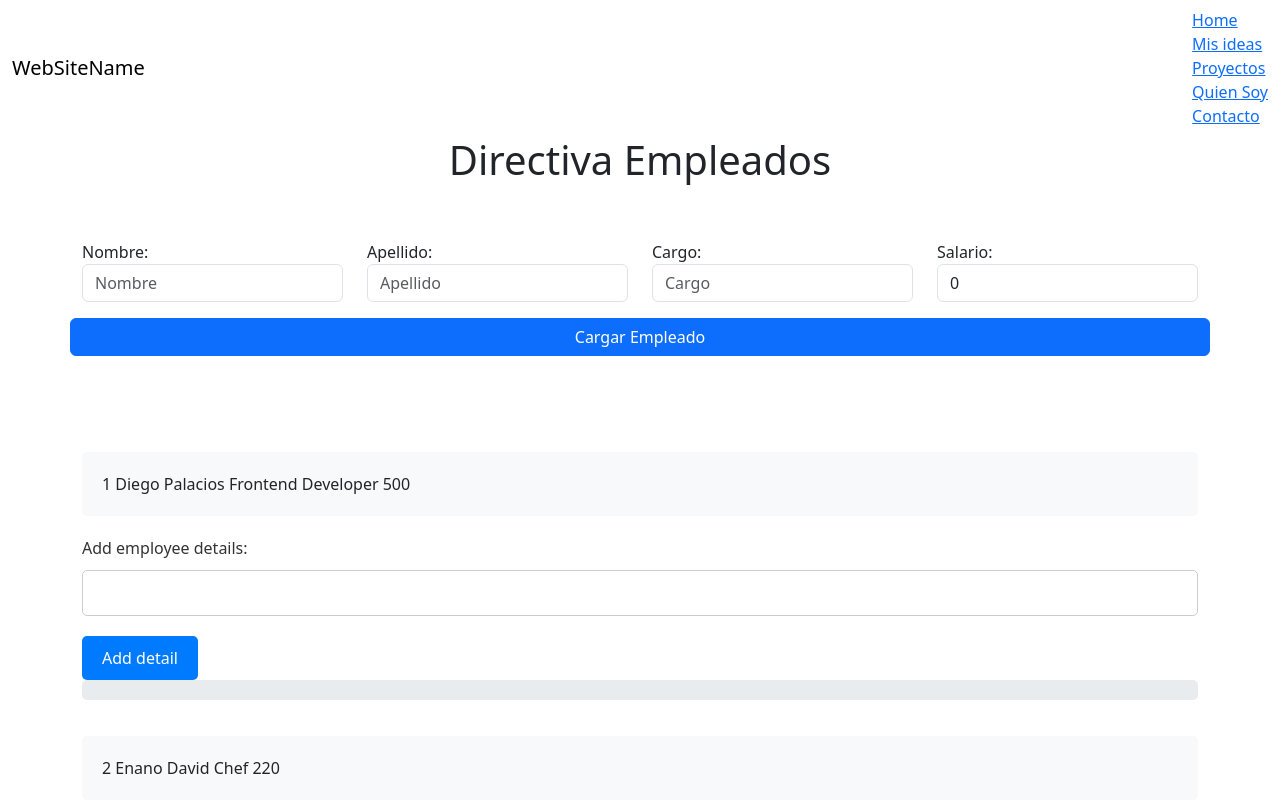
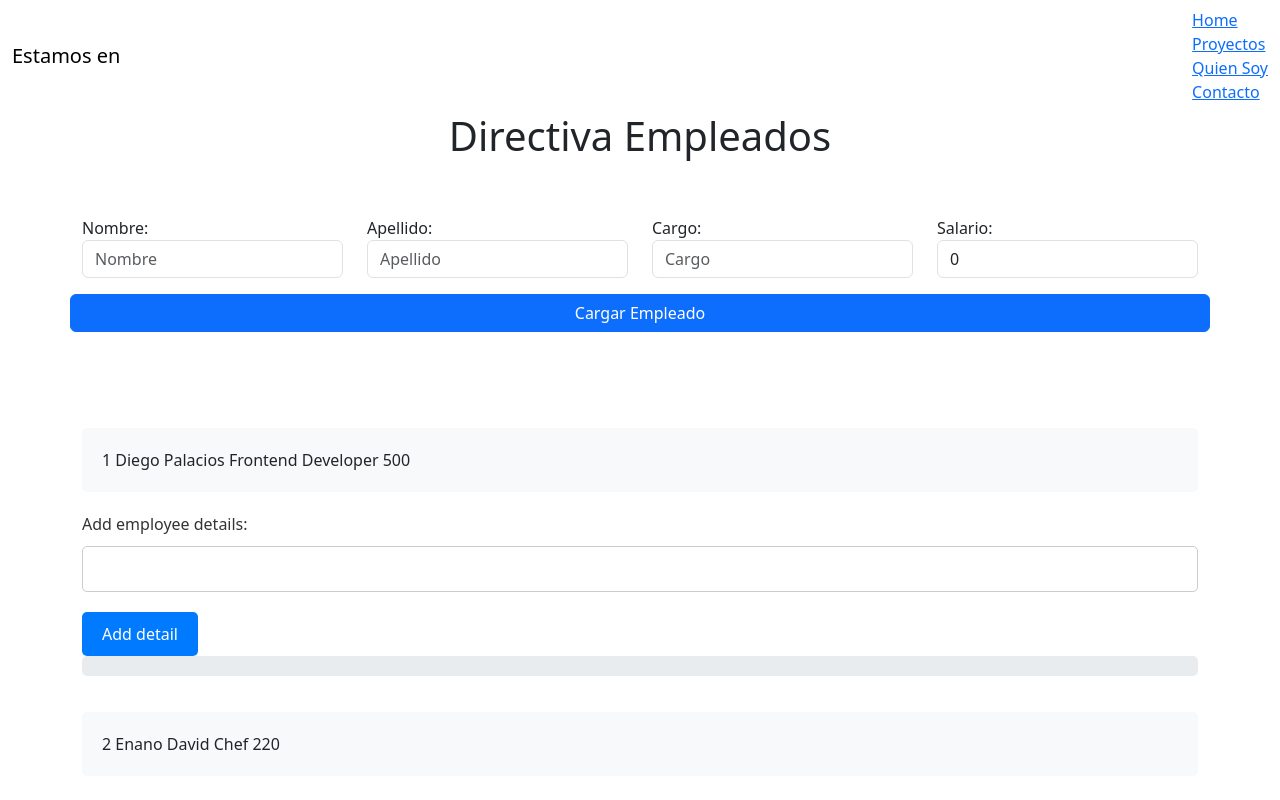
Before and after one commit to CodingDiego/DirectivasII, an Angular app: page / in a window 1280 px wide. Shown: the top 800 px of the page. Built offline with nearby package versions, Linux system fonts and the light colour scheme.

Commit message:
ADD:Routing Logic

```diff
--- a/src/app/app.component.html
+++ b/src/app/app.component.html
@@ -1,63 +1,17 @@
 <nav class="navbar navbar-inverse">
   <div class="container-fluid">
     <div class="navbar-header">
-      <a class="navbar-brand" href="#">WebSiteName</a>
+      <a class="navbar-brand">Estamos en </a>
     </div>
     <ul class="nav navbar-nav">
-      <li class="active"><a href="#">Home</a></li>
-      <li><a href="#">Mis ideas</a></li>
-      <li><a href="#">Proyectos</a></li>
-      <li><a href="#">Quien Soy</a></li>
-      <li><a href="#">Contacto</a></li>
+      <li class="active">
+        <a routerLink="" routerLinkActive="active">Home</a>
+      </li>
+      <li><a routerLink="/proyectos">Proyectos</a></li>
+      <li><a routerLink="/quien" routerLinkActive="active">Quien Soy</a></li>
+      <li><a routerLink="contacto" routerLinkActive="active">Contacto</a></li>
     </ul>
   </div>
 </nav>
 
-<div class="container">
-  <div class="col" style="text-align: center; justify-content: center;"><h1>{{title}}</h1></div>
-
-  <br><br/>
-
-  <form class="form-group row">
-
-   <div class="form-group col-md-3">
-
-    <label for="nombre">Nombre:</label>
-    <input type="text" name="nombre" id="nombre" placeholder="Nombre" class="form-control" [(ngModel)]="cuadroNombre">
-
-   </div>
-
-   <div class="form-group col-md-3">
-
-    <label for="apellido">Apellido:</label>
-    <input type="text" name="apellido" id="apellido" placeholder="Apellido" class="form-control" [(ngModel)]="cuadroApellido">
-
-   </div>
-
-   <div class="form-group col-md-3">
-
-    <label for="cargo">Cargo:</label>
-    <input type="text" name="cargo" id="cargo" placeholder="Cargo" class="form-control" [(ngModel)]="cuadroCargo">
-
-   </div>
-
-   <div class="form-group col-md-3">
-
-    <label for="salario">Salario:</label>
-    <input type="number" name="salario" id="salario" placeholder="Salario" class="form-control" [(ngModel)]="cuadroSalario">
-
-   </div>
-
-   <br>
-   <button type="submit" class="btn btn-primary" (click)="agregarEmpleado()" style="margin-top: 1rem;">Cargar Empleado</button>
-   <br>
-
-  </form>
-
-  <br><br/>
-
-  <br><br/>
-
-</div>
-
-<app-child-employee *ngFor="let empleado of empleados; let i = index" [itemEmpleado]="empleado" [indice]="i"></app-child-employee>
+<router-outlet></router-outlet>
--- a/src/app/app.component.ts
+++ b/src/app/app.component.ts
@@ -1,11 +1,12 @@
-import { Component, OnInit } from '@angular/core';
+import { Component } from '@angular/core';
 import { CommonModule } from '@angular/common';
-import { RouterModule, RouterOutlet } from '@angular/router';
+import {
+  RouterLink,
+  RouterLinkActive,
+  RouterModule,
+  RouterOutlet,
+} from '@angular/router';
 import { FormsModule } from '@angular/forms';
-import { ChildEmployeeComponent } from './employee-details/child-employee/child-employee.component';
-import { Empleado } from './empleado.model';
-import { EmployeeServiceService } from './employee-service.service';
-import { EmployeDataService } from './employe-data.service';
 import { HomeComponent } from './home/home.component';
 import { ProyectosComponent } from './proyectos/proyectos.component';
 
@@ -16,42 +17,17 @@ import { ProyectosComponent } from './proyectos/proyectos.component';
     CommonModule,
     RouterOutlet,
     FormsModule,
-    ChildEmployeeComponent,
     HomeComponent,
     ProyectosComponent,
+    RouterModule,
+    RouterLink,
+    RouterLinkActive,
+    RouterOutlet,
   ],
   templateUrl: './app.component.html',
   styleUrls: ['./app.component.css'],
-  providers: [EmployeeServiceService, EmployeDataService, RouterModule],
+  providers: [],
 })
 
 /*----------------------------------------------------------*/
-export class AppComponent implements OnInit {
-  title = 'Directiva Empleados';
-
-  constructor(
-    private miService: EmployeeServiceService,
-    private DataService: EmployeDataService,
-  ) {}
-  ngOnInit(): void {
-    this.empleados = this.DataService.empleados;
-  }
-
-  empleados: Empleado[] = [];
-
-  cuadroNombre: string = '';
-  cuadroApellido: string = '';
-  cuadroCargo: string = '';
-  cuadroSalario: number = 0;
-
-  agregarEmpleado() {
-    let miEmpleado = new Empleado(
-      this.cuadroNombre,
-      this.cuadroApellido,
-      this.cuadroCargo,
-      this.cuadroSalario,
-    );
-    //this.miService.showPrompt(`${miEmpleado.nombre} ${miEmpleado.apellido} es ${miEmpleado.cargo} con un salario de ${miEmpleado.salario}k, y esta siendo agregado`)
-    this.DataService.addEmployeeService(miEmpleado);
-  }
-}
+export class AppComponent {}
--- a/src/app/app.config.ts
+++ b/src/app/app.config.ts
@@ -1,9 +1,11 @@
 import { ApplicationConfig } from '@angular/core';
-import { provideRouter } from '@angular/router';
-
-import { routes } from './app.routes';
+import { provideRouter, withComponentInputBinding } from '@angular/router';
+import { appRoutes } from './app.routes';
 import { provideClientHydration } from '@angular/platform-browser';
 
 export const appConfig: ApplicationConfig = {
-  providers: [provideRouter(routes), provideClientHydration()]
+  providers: [
+    provideRouter(appRoutes, withComponentInputBinding()),
+    provideClientHydration(),
+  ],
 };
--- a/src/app/app.routes.ts
+++ b/src/app/app.routes.ts
@@ -4,11 +4,9 @@ import { ProyectosComponent } from './proyectos/proyectos.component';
 import { QuienComponent } from './quien/quien.component';
 import { ContactoComponent } from './contacto/contacto.component';
 
-
-
-export const routes: Routes = [
-    {path:'',component:HomeComponent},
-    {path:'proyectos', component:ProyectosComponent},
-    {path:'quien', component:QuienComponent},
-    {path:'contacto', component: ContactoComponent}
+export const appRoutes: Routes = [
+  { path: '', component: HomeComponent },
+  { path: 'proyectos', component: ProyectosComponent },
+  { path: 'quien', component: QuienComponent },
+  { path: 'contacto', component: ContactoComponent },
 ];
--- a/src/app/employee-service.service.ts
+++ b/src/app/employee-service.service.ts
@@ -1,13 +1,10 @@
 import { Injectable } from '@angular/core';
 
 @Injectable({
-  providedIn: 'root'
+  providedIn: 'root',
 })
 export class EmployeeServiceService {
-
-  constructor() { }
-
-  showPrompt(message:string){
+  showPrompt(message: string) {
     alert(message);
   }
 }
--- a/src/app/home/home.component.html
+++ b/src/app/home/home.component.html
@@ -1 +1,78 @@
-<p>home works!</p>
+<div class="container">
+  <div class="col" style="text-align: center; justify-content: center">
+    <h1>{{ title }}</h1>
+  </div>
+
+  <br /><br />
+
+  <form class="form-group row">
+    <div class="form-group col-md-3">
+      <label for="nombre">Nombre:</label>
+      <input
+        type="text"
+        name="nombre"
+        id="nombre"
+        placeholder="Nombre"
+        class="form-control"
+        [(ngModel)]="cuadroNombre"
+      />
+    </div>
+
+    <div class="form-group col-md-3">
+      <label for="apellido">Apellido:</label>
+      <input
+        type="text"
+        name="apellido"
+        id="apellido"
+        placeholder="Apellido"
+        class="form-control"
+        [(ngModel)]="cuadroApellido"
+      />
+    </div>
+
+    <div class="form-group col-md-3">
+      <label for="cargo">Cargo:</label>
+      <input
+        type="text"
+        name="cargo"
+        id="cargo"
+        placeholder="Cargo"
+        class="form-control"
+        [(ngModel)]="cuadroCargo"
+      />
+    </div>
+
+    <div class="form-group col-md-3">
+      <label for="salario">Salario:</label>
+      <input
+        type="number"
+        name="salario"
+        id="salario"
+        placeholder="Salario"
+        class="form-control"
+        [(ngModel)]="cuadroSalario"
+      />
+    </div>
+
+    <br />
+    <button
+      type="submit"
+      class="btn btn-primary"
+      (click)="agregarEmpleado()"
+      style="margin-top: 1rem"
+    >
+      Cargar Empleado
+    </button>
+    <br />
+  </form>
+
+  <br /><br />
+
+  <br /><br />
+</div>
+
+<app-child-employee
+  *ngFor="let empleado of empleados; let i = index"
+  [itemEmpleado]="empleado"
+  [indice]="i"
+></app-child-employee>
--- a/src/app/home/home.component.ts
+++ b/src/app/home/home.component.ts
@@ -1,13 +1,46 @@
-import { Component } from '@angular/core';
+import { Component, OnInit } from '@angular/core';
 import { CommonModule } from '@angular/common';
+import { ChildEmployeeComponent } from '../employee-details/child-employee/child-employee.component';
+import { Empleado } from '../empleado.model';
+import { EmployeeServiceService } from '../employee-service.service';
+import { EmployeDataService } from '../employe-data.service';
+import { FormsModule } from '@angular/forms';
 
 @Component({
   selector: 'app-home',
   standalone: true,
-  imports: [CommonModule],
+  imports: [CommonModule, ChildEmployeeComponent, FormsModule],
   templateUrl: './home.component.html',
-  styleUrl: './home.component.css'
+  styleUrl: './home.component.css',
+  providers: [EmployeDataService, EmployeeServiceService],
 })
-export class HomeComponent {
+export class HomeComponent implements OnInit {
+  title = 'Directiva Empleados';
 
+  constructor(
+    private miService: EmployeeServiceService,
+    private DataService: EmployeDataService,
+  ) {}
+
+  ngOnInit(): void {
+    this.empleados = this.DataService.empleados;
+  }
+
+  empleados: Empleado[] = [];
+
+  cuadroNombre: string = '';
+  cuadroApellido: string = '';
+  cuadroCargo: string = '';
+  cuadroSalario: number = 0;
+
+  agregarEmpleado() {
+    let miEmpleado = new Empleado(
+      this.cuadroNombre,
+      this.cuadroApellido,
+      this.cuadroCargo,
+      this.cuadroSalario,
+    );
+    //this.miService.showPrompt(`${miEmpleado.nombre} ${miEmpleado.apellido} es ${miEmpleado.cargo} con un salario de ${miEmpleado.salario}k, y esta siendo agregado`)
+    this.DataService.addEmployeeService(miEmpleado);
+  }
 }
--- a/src/main.ts
+++ b/src/main.ts
@@ -2,5 +2,6 @@ import { bootstrapApplication } from '@angular/platform-browser';
 import { appConfig } from './app/app.config';
 import { AppComponent } from './app/app.component';
 
-bootstrapApplication(AppComponent, appConfig)
-  .catch((err) => console.error(err));
+bootstrapApplication(AppComponent, appConfig).catch((err) =>
+  console.error(err),
+);
```
